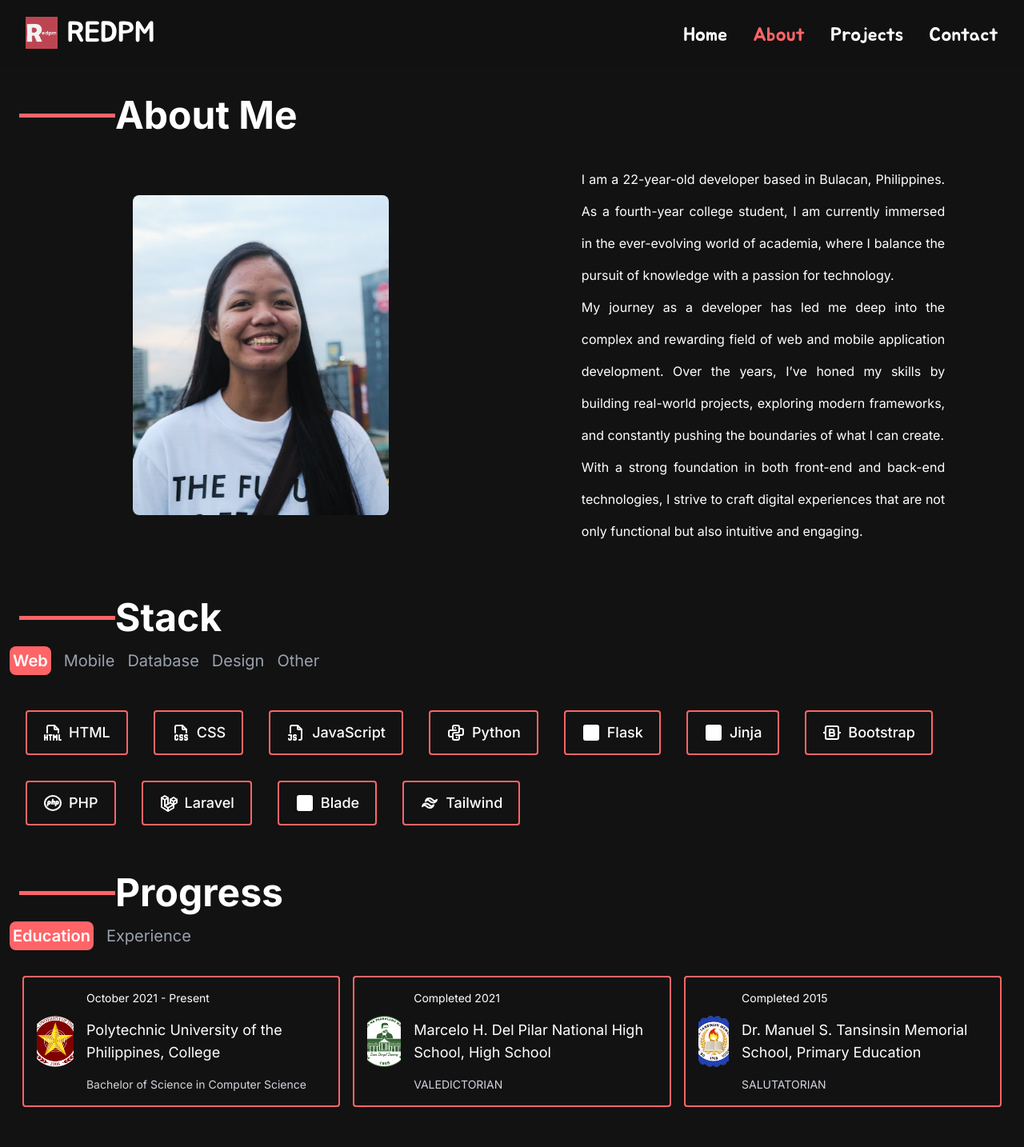
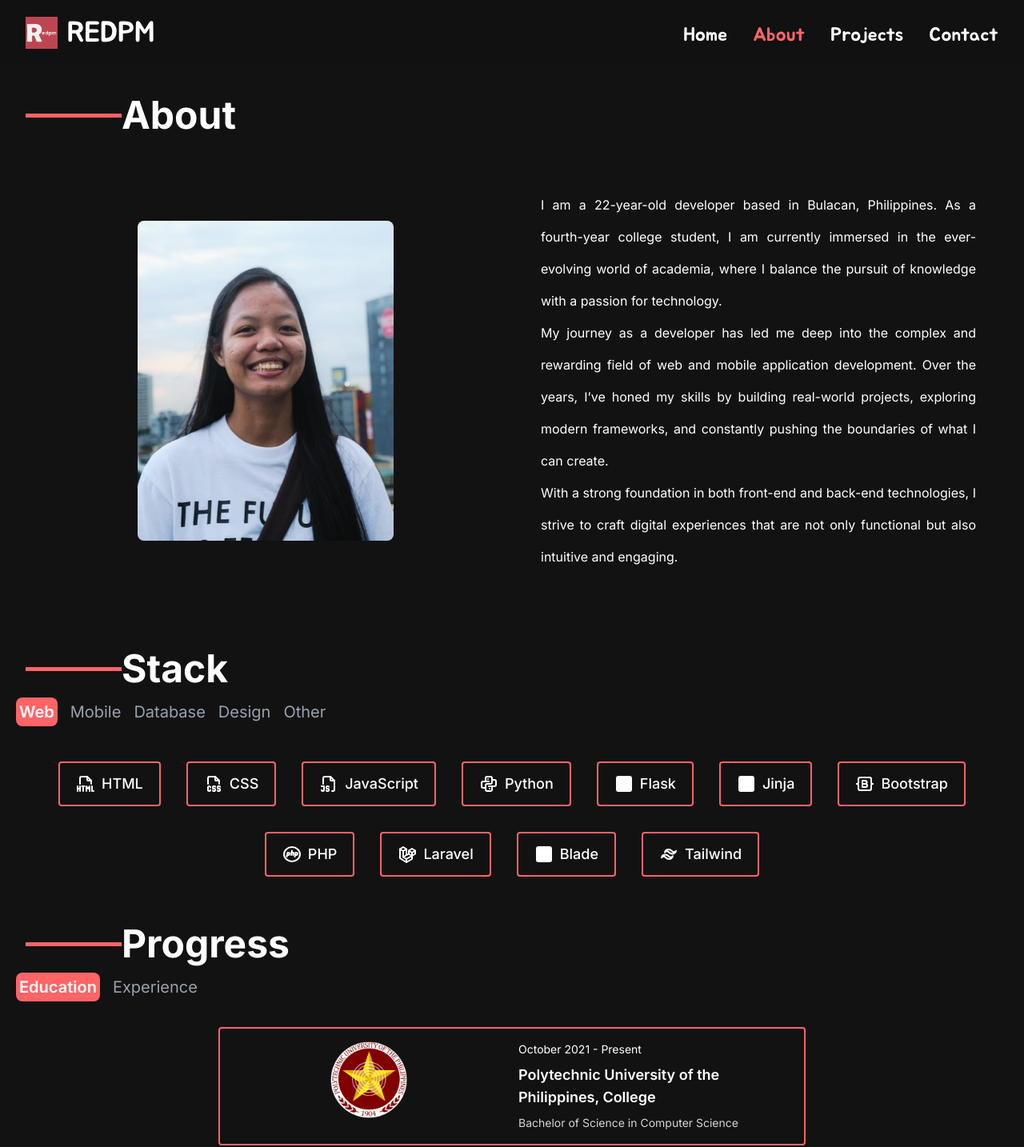
Before and after one commit to remendoza-strat/remendoza-mini-project-1, a Next.js app: page /about in a window 1280 px wide. Shown: the top 1434 px of the page at 80% size. Built offline with nearby package versions, Linux system fonts and the light colour scheme; what tailwindcss-animated would draw is missing.

Commit message:
home and about done

```diff
--- a/app/about/page.tsx
+++ b/app/about/page.tsx
@@ -13,19 +13,19 @@ export default function About(){
     return(
         <>
             <div className="mx-3">
-                <div className="my-5">
-                    <Title text="About Me"/>
+                <div className="my-5 m-2">
+                    <Title text="About"/>
                     <Me/>
                 </div>
-                <div className="my-10">
+                <div className="my-10 m-2">
                     <Title text="Stack"/>
                     <LanguageSection/>
                 </div>
-                <div className="my-10">
+                <div className="my-10 m-2">
                     <Title text="Progress"/>
                     <ItemSection data={progress}/>
                 </div>
-                <div className="my-10">
+                <div className="my-10 m-2">
                     <Title text="Certificates"/>
                     <ItemSection data={certificates}/>
                 </div>
--- a/app/custom.css
+++ b/app/custom.css
@@ -5,3 +5,21 @@ body{
 nav{
     background-color: rgba(18, 18, 18, 0.8);
 }
+
+@keyframes tilt{
+    0%, 100% {transform: rotate(0deg);}
+    20% {transform: rotate(-4deg);}
+    40% {transform: rotate(4deg);}
+    60% {transform: rotate(-4deg);}
+    80% {transform: rotate(4deg);}
+}
+
+.about-item-effect{
+    transition: background-color 0.3s ease, font-weight 0.3s ease, transform 0.4s ease;
+}
+
+.about-item-effect:hover{
+    background-color: #ff6467;
+    animation: tilt 0.4s ease-in-out;
+    font-weight: bold;
+}
--- a/app/page.tsx
+++ b/app/page.tsx
@@ -2,20 +2,17 @@
 import Image from 'next/image';
 import TrueFocus from '../custom_effects/TrueFocus';
 import {Button} from '@/components/ui/button';
+import {inter} from './layout';
 import {IconDownload, IconBrandGithub, IconBrandLinkedin} from '@tabler/icons-react';
 
 export default function Index(){
 
     return(
-
         <div className="flex flex-col md:flex-row">
 
             <div className="flex-1 p-5 flex justify-center items-center">
-
                 <div className="flex flex-col text-center animate-fade-right">
-
-                    <p className="text-8xl text-white font-bold">Hi, I am Rhabi</p>
-
+                    <p className={`${inter.className} text-8xl text-white font-bold`}>Hi, I am Rhabi</p>
                     <div className="my-5">
                         <a href="https://linkedin.com/in/rhabimendoza">
                             <Button className="bg-red-400 me-3 my-2 font-bold"><IconBrandLinkedin/>LinkedIn</Button>
@@ -27,34 +24,17 @@ export default function Index(){
                             <Button className="bg-red-400 me-3 my-2 font-bold"><IconBrandGithub/>Github</Button>
                         </a>
                     </div>
-
-                    <div className="text-red-400">
-                        <TrueFocus
-                            sentence="Developer Student Learner"
-                            manualMode={false}
-                            blurAmount={5}
-                            borderColor="red"
-                            animationDuration={0.5}
-                            pauseBetweenAnimations={1}
-                        />
+                    <div className={`${inter.className} text-red-400`}>
+                        <TrueFocus sentence="Developer Student Learner" manualMode={false} blurAmount={5} borderColor="red" animationDuration={0.5} pauseBetweenAnimations={1}/>
                     </div>
-
                 </div>
-
             </div>
 
             <div className="flex-1 p-5 flex justify-center">
-                <Image
-                    src="/images/me.jpg"
-                    alt="rhabi mendoza"
-                    height={450}
-                    width={450}
-                    className="max-w-full h-auto rounded-full animate-fade-left"
-                />
+                <Image src="/images/me.jpg" alt="rhabi mendoza" height={450} width={450} className="max-w-full h-auto rounded-full animate-fade-left"/>
             </div>
 
         </div>
-
     );
 
 }
--- a/custom_components/about/Item.tsx
+++ b/custom_components/about/Item.tsx
@@ -12,15 +12,17 @@ export default function Item({image, data1, data2, data3} : ItemProps){
 
     return(
         <>
-            <div className="flex gap-4 border-2 border-red-400 rounded p-4 m-2 items-center w-[60%]">
+            <div className="flex flex-col sm:flex-row border-2 border-red-400 rounded p-4 m-2 gap-4 w-full sm:w-[60%] about-item-effect" data-aos="zoom-in">
 
-                <div className="w-16 h-16 relative rounded overflow-hidden">
-                    <Image src={image} alt={data1} fill className="object-cover"/>
+                <div className="w-full sm:w-1/2 flex justify-center">
+                    <div className="w-24 h-24 relative rounded overflow-hidden">
+                        <Image src={image} alt={data1} fill className="object-cover" />
+                    </div>
                 </div>
 
-                <div className={`flex flex-col gap-4 ${inter.className}`}>
+                <div className={`w-full sm:w-1/2 flex flex-col gap-2 items-center sm:items-start text-center sm:text-left ${inter.className}`}>
                     <span className="text-white text-sm">{data1}</span>
-                    <span className="text-white text-lg font-semibold}">{data2}</span>
+                    <span className="text-white text-lg font-semibold">{data2}</span>
                     <span className="text-gray-300 text-sm">{data3}</span>
                 </div>
 
--- a/custom_components/about/ItemSection.tsx
+++ b/custom_components/about/ItemSection.tsx
@@ -31,7 +31,7 @@ export default function ItemSection({data} : ItemSection){
 					))}
 				</div>
 
-				<div className="flex flex-row m-2">
+				<div className="flex flex-wrap gap-4 m-2 justify-center">
 					{data[activeTab].map((item, index) => (
 					<Item key={index} {...item}/>
 					))}
--- a/custom_components/about/Language.tsx
+++ b/custom_components/about/Language.tsx
@@ -10,7 +10,7 @@ export default function Language({name, icon} : LanguageProps){
 
     return(
         <>
-            <div className="flex items-center border-2 border-red-400 rounded m-3 py-3 px-5">
+            <div className="flex items-center border-2 border-red-400 rounded m-3 py-3 px-5 about-item-effect" data-aos="zoom-in">
                 <div className="text-2xl text-white mr-2">{icon}</div>
                 <span className={`text-white text-lg font-medium ${inter.className}`}>{name}</span>
             </div>
--- a/custom_components/about/LanguageSection.tsx
+++ b/custom_components/about/LanguageSection.tsx
@@ -62,7 +62,7 @@ export default function LanguageSection(){
                     ))}
                 </div>
 
-                <div className="flex flex-wrap gap-2 p-2">
+                <div className="flex flex-wrap gap-2 p-2 justify-center">
                     { TabContent[activeTab as keyof typeof  TabContent].map(({name, icon}) => (
                         <Language key={name} name={name} icon={icon}/>
                     ))}
--- a/custom_components/about/Me.tsx
+++ b/custom_components/about/Me.tsx
@@ -5,12 +5,12 @@ export default function Me(){
 
     return(
         <>
-            <div className="flex flex-col md:flex-row">
-                <div className="flex-1 flex justify-center items-center">
-                    <Image src="/images/about.jpg" alt="rhabi mendoza" width={300} height={300} quality={100} className="w-80 m-5 rounded-md"/>
+            <div className="flex flex-col md:flex-row gap-6 px-4 py-8" data-aos="zoom-in">
+                <div className="w-full md:w-1/2 flex justify-center items-center">
+                    <Image src="/images/about.jpg" alt="rhabi mendoza" width={300} height={300} quality={100} className="w-80 m-5 rounded-md animate-wiggle animate-infinite"/>
                 </div>
-                <div className="flex-1">
-                    <div className="w-[80%] mx-auto">
+                <div className="w-full md:w-1/2">
+                    <div className="mx-auto">
                         <p className={`text-white text-justify m-5 p-1 leading-[2.5] ${inter.className}`}>
                             I am a 22-year-old developer based in Bulacan, Philippines. As a fourth-year college student, I am currently immersed in the ever-evolving world of academia, where I balance the pursuit of knowledge with a passion for technology. <br/>My journey as a developer has led me deep into the complex and rewarding field of web and mobile application development. Over the years, I’ve honed my skills by building real-world projects, exploring modern frameworks, and constantly pushing the boundaries of what I can create. <br/>With a strong foundation in both front-end and back-end technologies, I strive to craft digital experiences that are not only functional but also intuitive and engaging.
                         </p>
```
Also changed, not shown: app/layout.tsx (+2 -17 lines).
